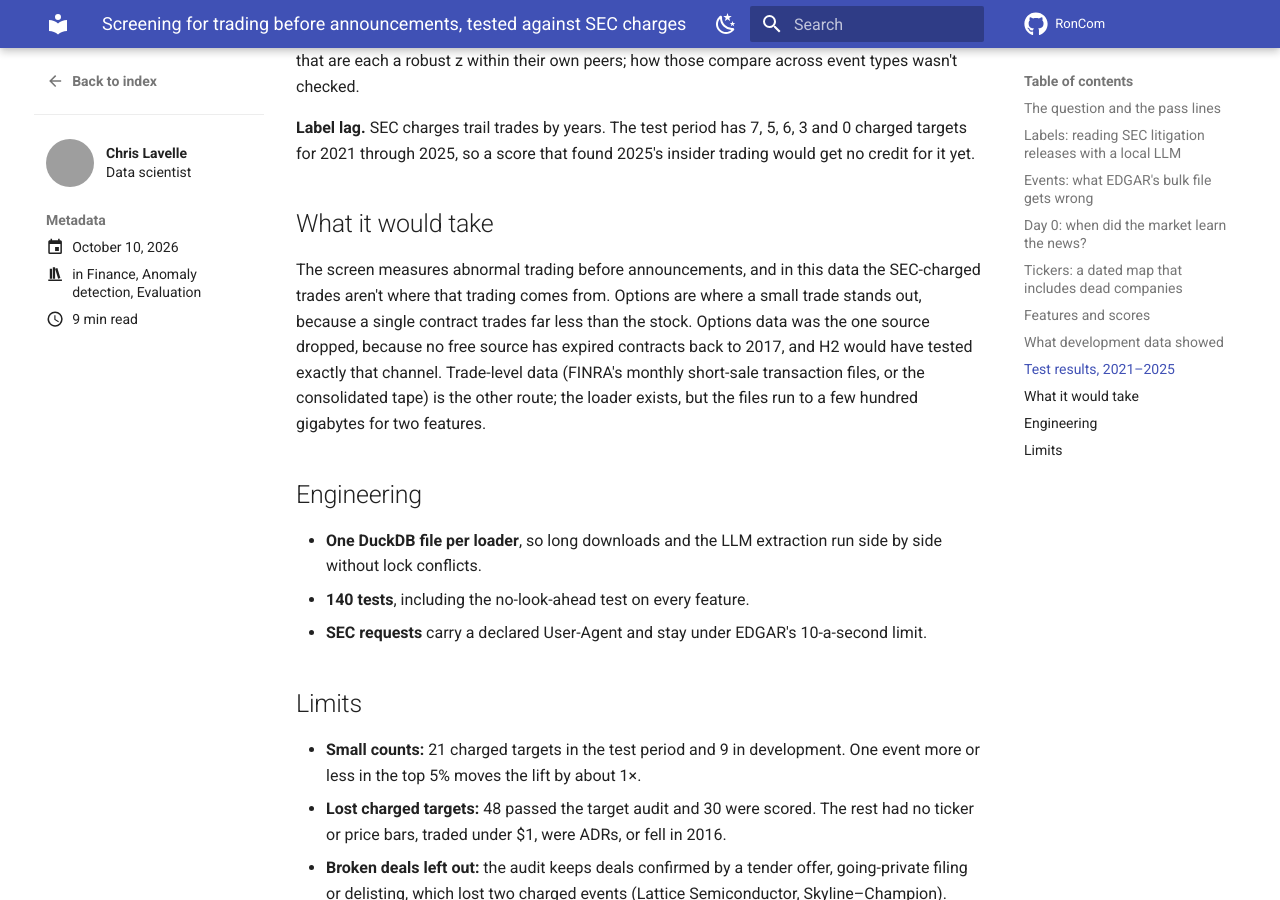
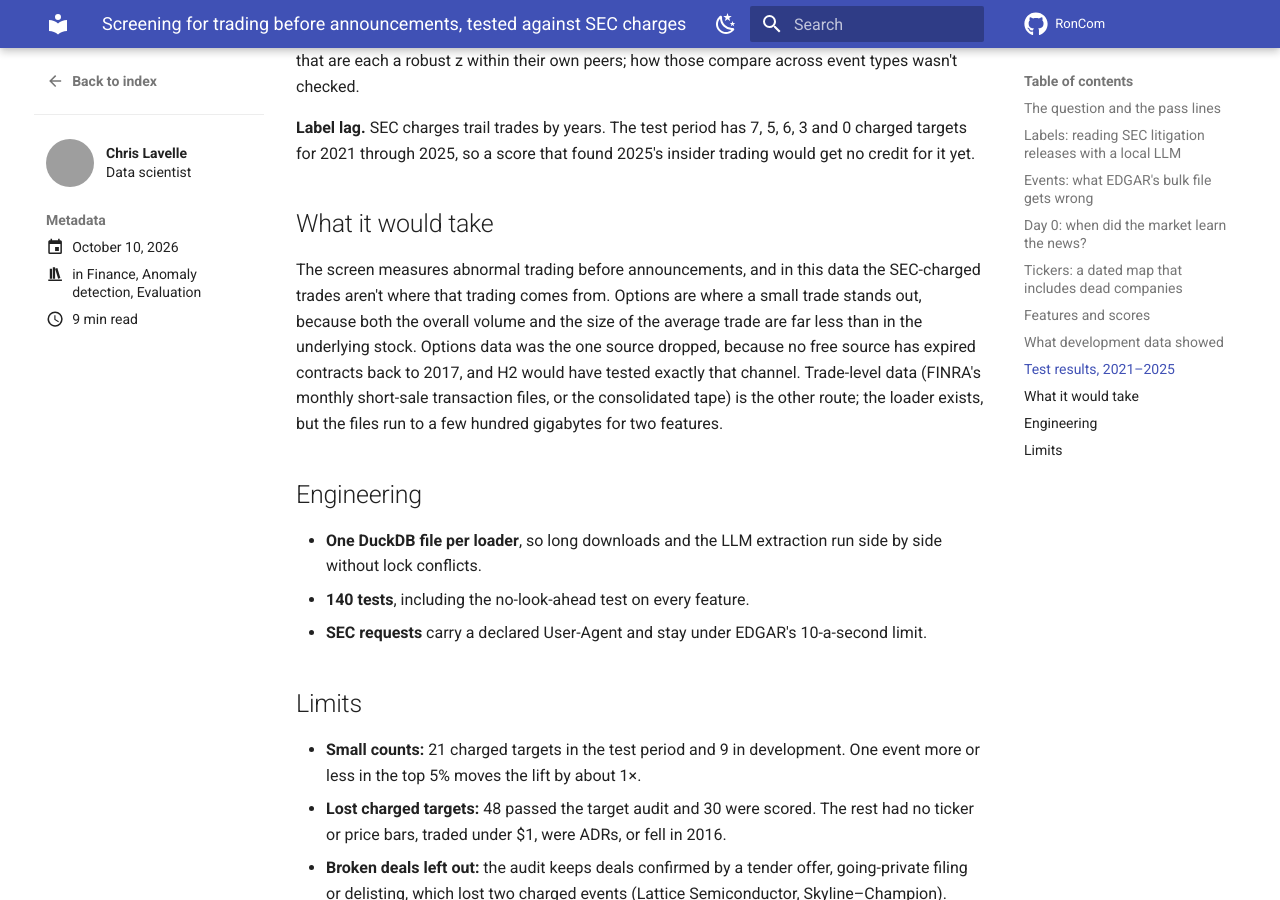
Before and after one commit to RonCom/RonCom.github.io, an MkDocs documentation site: the page built from docs/blog/posts/insider-screen.md, in a window 1280 px wide and 900 px high, scrolled down 5295 px. Built offline with MkDocs 1.6.1 and Material for MkDocs 9.7.7, drawn with Linux system fonts in a browser that asks for light colours; grey boxes are pictures that could not be loaded.

Commit message:
Reword options sentence in insider-screen post

```diff
--- a/docs/blog/posts/insider-screen.md
+++ b/docs/blog/posts/insider-screen.md
@@ -124,7 +124,7 @@ A trade that small doesn't move daily volume, returns or short share. That went
 
 ## What it would take
 
-The screen measures abnormal trading before announcements, and in this data the SEC-charged trades aren't where that trading comes from. Options are where a small trade stands out, because a single contract trades far less than the stock. Options data was the one source dropped, because no free source has expired contracts back to 2017, and H2 would have tested exactly that channel. Trade-level data (FINRA's monthly short-sale transaction files, or the consolidated tape) is the other route; the loader exists, but the files run to a few hundred gigabytes for two features.
+The screen measures abnormal trading before announcements, and in this data the SEC-charged trades aren't where that trading comes from. Options are where a small trade stands out, because both the overall volume and the size of the average trade are far less than in the underlying stock. Options data was the one source dropped, because no free source has expired contracts back to 2017, and H2 would have tested exactly that channel. Trade-level data (FINRA's monthly short-sale transaction files, or the consolidated tape) is the other route; the loader exists, but the files run to a few hundred gigabytes for two features.
 
 ## Engineering
 
```
